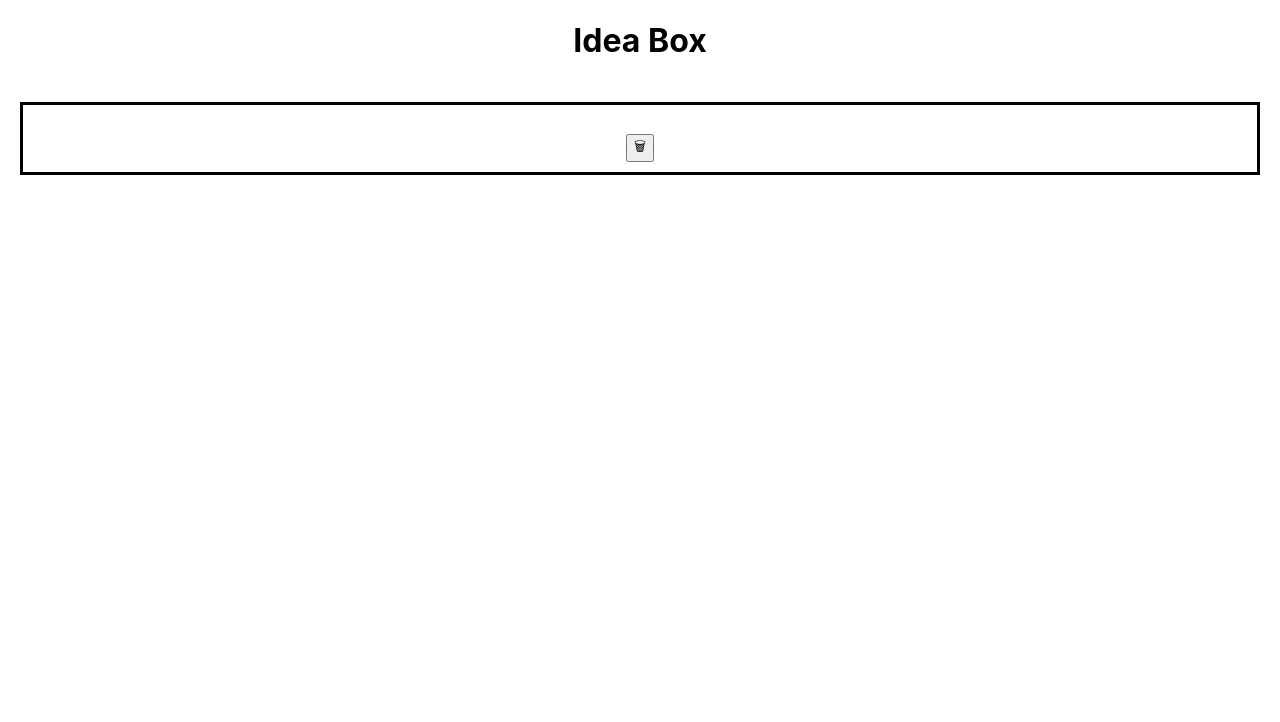
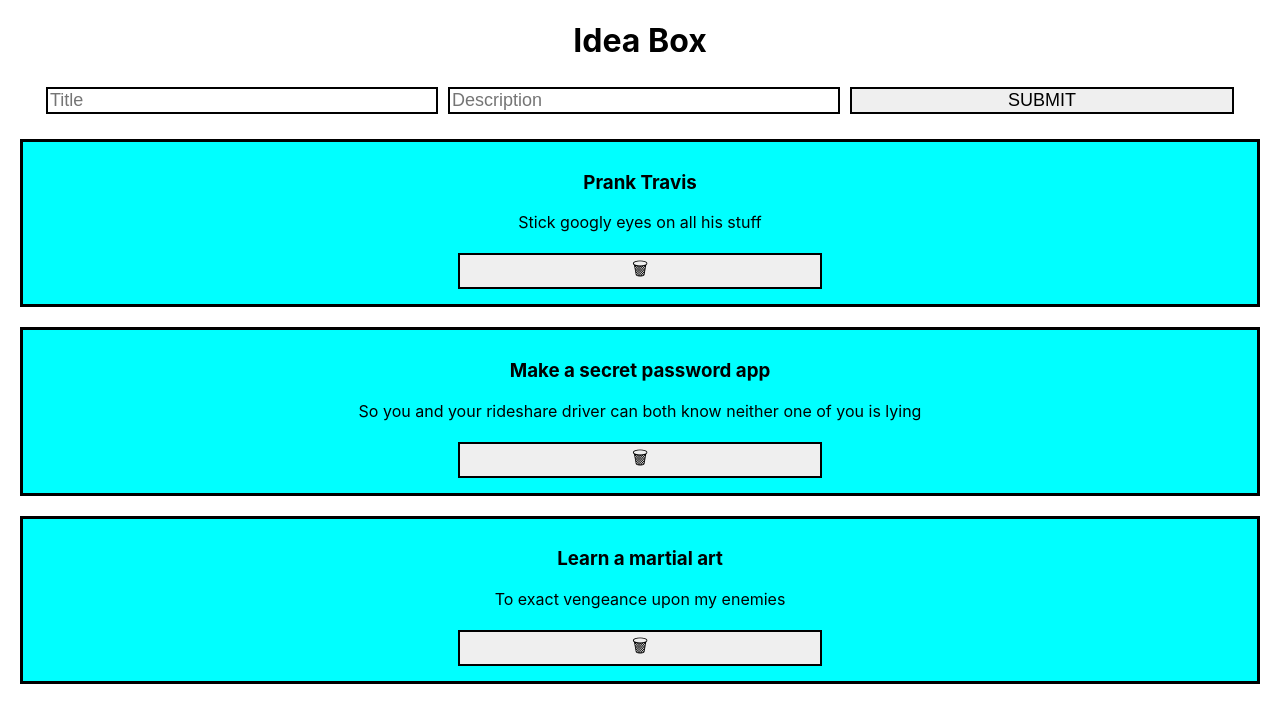
Before and after one commit to diokaejionueme/Idea-Box, a React (Create React App) app: page / in a window 1280 px wide. Shown: the top 722 px of the page. Built offline with nearby package versions, Linux system fonts and the light colour scheme.

Commit message:
working Idea Box app

```diff
--- a/src/App.js
+++ b/src/App.js
@@ -1,20 +1,30 @@
 import {useState} from 'react';
 import './App.css';
 import Ideas from './Ideas';
+import Form from './Form';
 
 function App(){
   const dummyIdeas = [
     { id: 1, title: 'Prank Travis', description: 'Stick googly eyes on all his stuff' },
     { id: 2, title: 'Make a secret password app', description: 'So you and your rideshare driver can both know neither one of you is lying' },
     { id: 3, title: 'Learn a martial art', description: 'To exact vengeance upon my enemies' },
-  ]
+]
+  const [ideas, setIdeas] = useState(dummyIdeas)
+  function addIdea (newIdea) {
+    setIdeas ([...ideas, newIdea])
+  }
 
-  const [ideas, setIdeas] = useState([dummyIdeas])
+  function deleteIdea(id){
+    console.log(id);
+    const filteredIdeas = ideas.filter(idea => idea.id !== id);
+    setIdeas(filteredIdeas)
+  }
 
   return (
     <main className="App">
         <h1>Idea Box</h1>
-        <Ideas  ideas={ideas}/>
+        <Form addIdea = {addIdea} />
+        <Ideas  ideas={ideas} deleteIdea={deleteIdea}/>
     </main>
   )
 
--- a/src/Card.css
+++ b/src/Card.css
@@ -2,4 +2,5 @@
     box-sizing: border-box;
     border: 3px solid black;
     padding: 10px;
+    background-color: aqua;
 }
--- a/src/Card.js
+++ b/src/Card.js
@@ -1,11 +1,11 @@
 import './Card.css'
 
-function Card({ title, description, key, id}) {
+function Card({ title, description, id, deleteIdea}) {
     return (
         <div className='card'>
-            <h3 >{title}</h3>
+            <h3>{title}</h3>
             <p>{description}</p>
-            <button>🗑</button>
+            <button onClick={() => deleteIdea(id)}>🗑</button>
         </div>
     )
 }
--- /dev/null
+++ b/src/Form.css
@@ -0,0 +1,11 @@
+
+form {
+    margin: auto;
+  }
+
+  input, button {
+    margin: 5px;
+    width: 30%;
+    border: 2px solid black;
+    font-size: 18px;
+  }
--- /dev/null
+++ b/src/Form.js
@@ -0,0 +1,47 @@
+import { useState } from "react";
+import './Form.css';
+
+function Form({addIdea}){
+    const[title, setTitle] = useState("");
+    const[description, setDescription] = useState("");
+
+    function submitIdeas(event){
+        event.preventDefault()
+        const newIdea = {
+            id: Date.now(),
+            title,
+            description
+        }
+        addIdea(newIdea)
+        clearInput()
+    }
+
+    function clearInput(){
+        setTitle("")
+        setDescription("")
+    }
+
+
+    return (
+        <form>
+            <input
+                type='text'
+                placeholder = 'Title'
+                name = 'title'
+                value = {title}
+                onChange={event => setTitle(event.target.value)}
+            />
+            <input
+                type='text'
+                placeholder='Description'
+                name='description'
+                value={description}
+                onChange={event => setDescription(event.target.value)}
+            />
+
+            <button onClick = {event => submitIdeas(event)}>SUBMIT</button>
+        </form>
+    )
+}
+
+export default Form;
--- a/src/Ideas.js
+++ b/src/Ideas.js
@@ -1,7 +1,7 @@
 import './Ideas.css'
 import Card from './Card'
 
-function Ideas({ideas}){
+function Ideas({ideas, deleteIdea}){
 
     const ideaCards = ideas.map(idea => {
         return (
@@ -10,6 +10,7 @@ function Ideas({ideas}){
                 description = {idea.description}
                 id = {idea.id}
                 key = {idea.id}
+                deleteIdea={deleteIdea}
 
             />
         )
```
Also changed, not shown: 1 other file (tests, documents, lock files or other folders).
